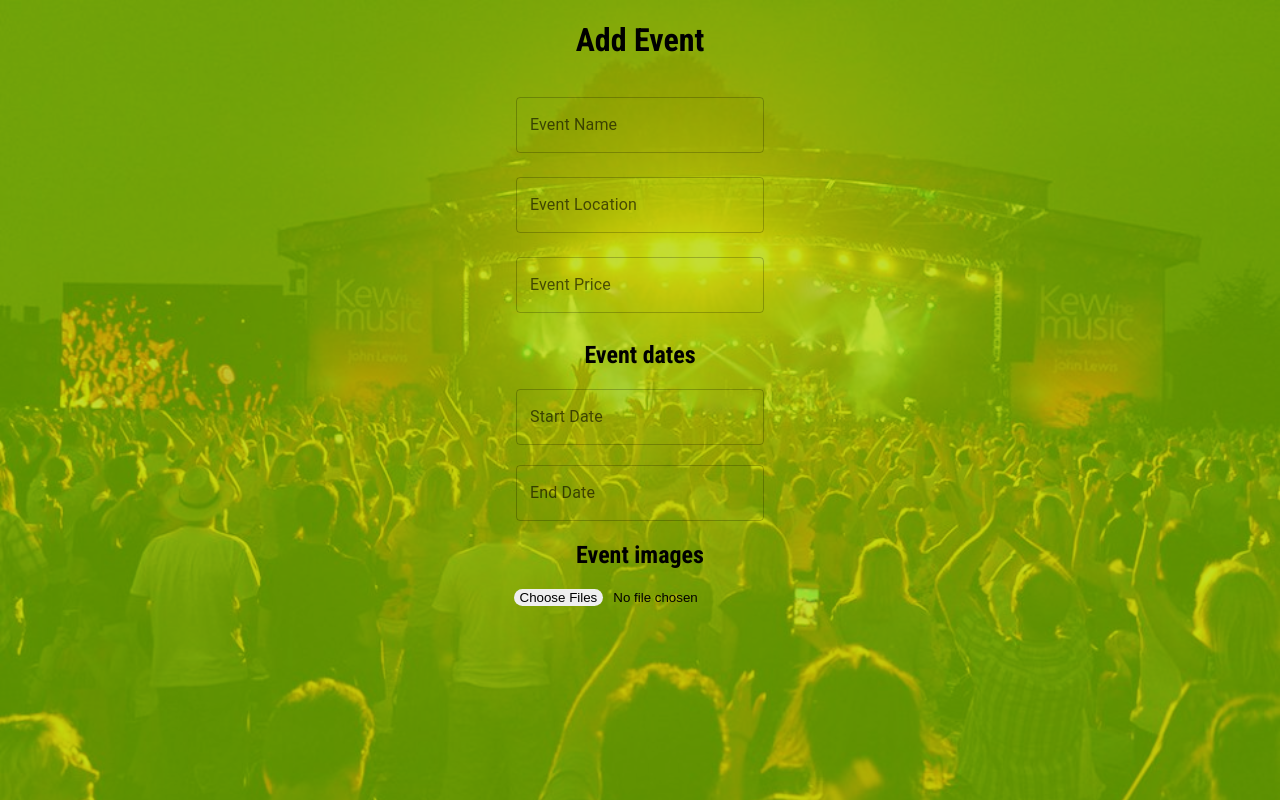
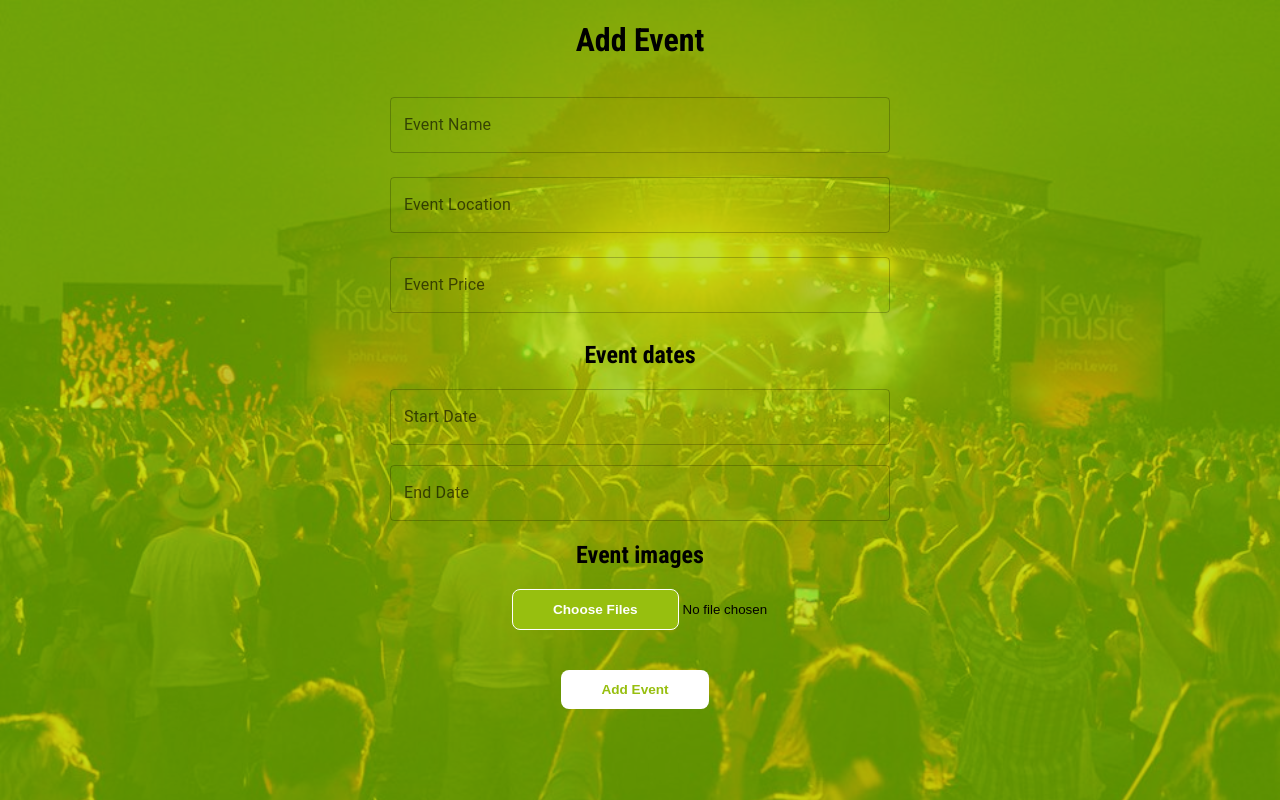
Before and after one commit to Juanse7793/Concierge-Front-end, a React (Create React App) app: page /new-event in a window 1280 px wide. Built offline with nearby package versions, Linux system fonts and the light colour scheme.

Commit message:
form done

```diff
--- a/src/App.css
+++ b/src/App.css
@@ -274,9 +274,26 @@ li.row :first-child {
   height: 100vh;
 }
 
-input::file-selector-button {
-  border-radius: 15px;
+#submit-event {
+  margin-top: 40px;
+  border-radius: 0.5rem;
   border: none;
   background-color: var(--theme-grey);
   margin-right: 10px;
+  padding: 0.75rem 2.5rem;
+  background-color: white;
+  color: var(--theme-lime);
+  font-size: 0.85rem;
+  font-weight: bold;
 }
+
+input::file-selector-button {
+  background-color: var(--theme-lime);
+  color: white;
+  padding: 0.75rem 2.5rem;
+  border-radius: 0.5rem;
+  border: white 0.5px solid;
+  box-shadow: none;
+  font-size: 0.85rem;
+  font-weight: bold;
+}
--- a/src/components/AddEvent.js
+++ b/src/components/AddEvent.js
@@ -7,6 +7,9 @@ import { DatePicker } from '@mui/x-date-pickers/DatePicker';
 function AddEvent() {
   const [valueStart, setValue1] = React.useState(null);
   const [valueEnd, setValue2] = React.useState(null);
+  const sx = {
+    width: '500px', color: 'black',
+  };
 
   return (
     <div className="add-event-main">
@@ -14,9 +17,14 @@ function AddEvent() {
         <h1 className="add-event-title">Add Event</h1>
       </div>
       <form className="add-event-form">
-        <TextField id="event-name" label="Event Name" margin="normal" />
-        <TextField id="event-location" label="Event Location" margin="normal" />
-        <TextField id="event-price" label="Event Price" margin="normal" />
+        <TextField
+          sx={sx}
+          id="event-name"
+          label="Event Name"
+          margin="normal"
+        />
+        <TextField sx={sx} id="event-location" label="Event Location" margin="normal" />
+        <TextField sx={sx} id="event-price" label="Event Price" margin="normal" />
 
         <div className="add-event-dates">
           <h2 className="add-event-dates-title">Event dates</h2>
@@ -29,7 +37,7 @@ function AddEvent() {
               setValue1(newValue);
             }}
             // eslint-disable-next-line react/jsx-props-no-spreading
-            renderInput={(params) => <TextField {...params} />}
+            renderInput={(params) => <TextField sx={sx} {...params} />}
           />
           <br />
           <DatePicker
@@ -40,13 +48,14 @@ function AddEvent() {
               setValue2(newValue);
             }}
             // eslint-disable-next-line react/jsx-props-no-spreading
-            renderInput={(params) => <TextField {...params} />}
+            renderInput={(params) => <TextField sx={sx} {...params} />}
           />
         </LocalizationProvider>
         <div className="add-event-images">
           <h2 className="add-event-images-title">Event images</h2>
         </div>
         <input type="file" multiple id="new-event-image" />
+        <input type="submit" id="submit-event" value="Add Event" />
       </form>
     </div>
   );
```
